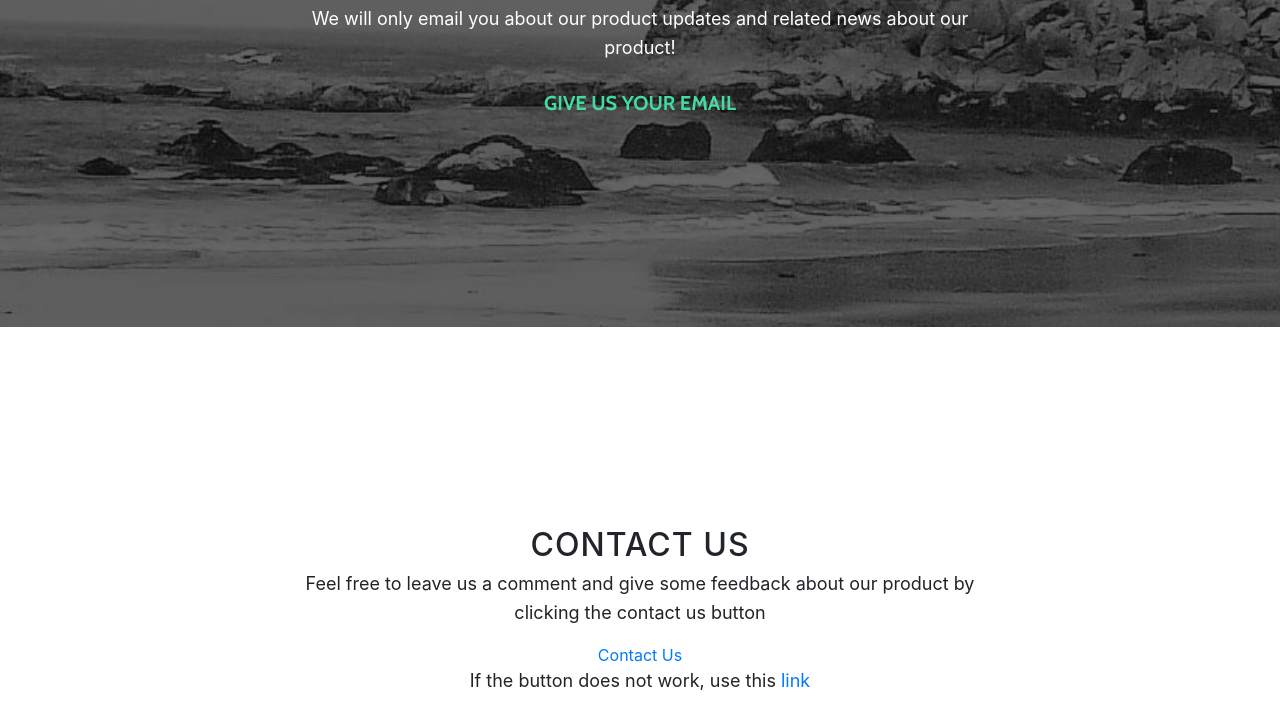
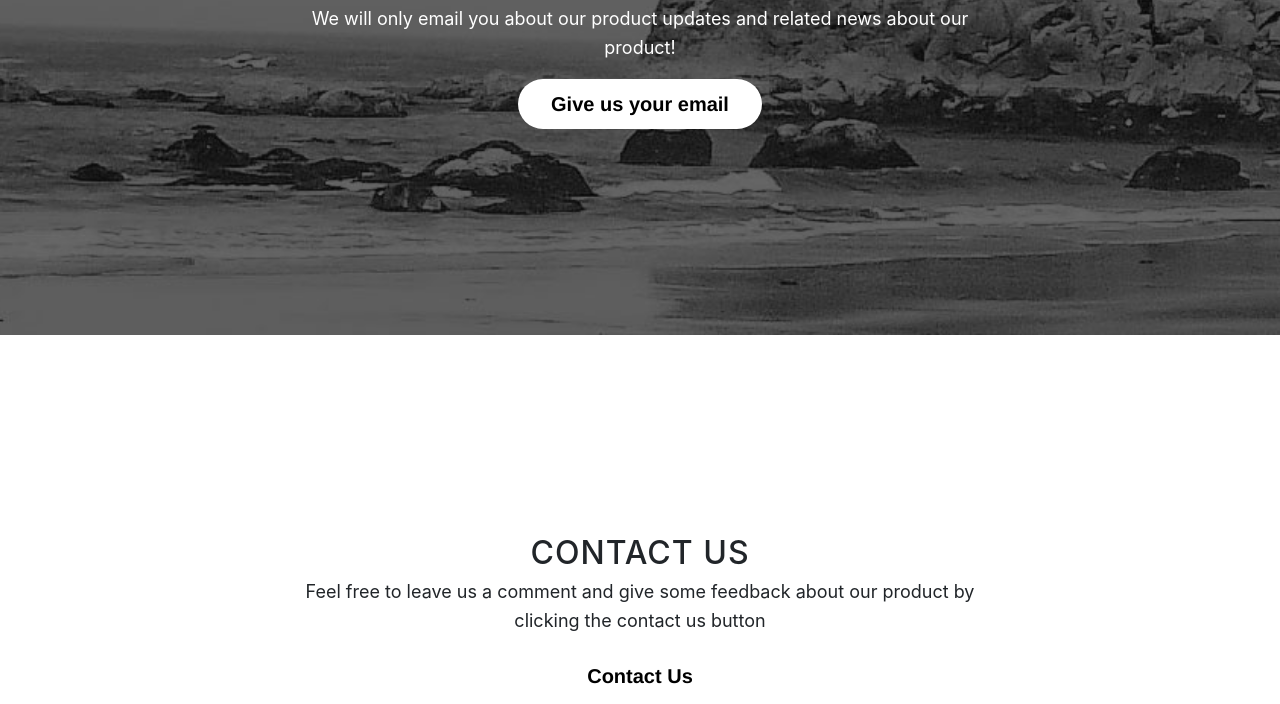
Before and after one commit to francisyzy/RetroSmarter, a website with bundled scripts: page docs/index.html in a window 1280 px wide. Shown: the part 1851-2555 px from the top of the page. Built offline with nearby package versions, Linux system fonts and the light colour scheme; a script that the page names is missing.

Commit message:
Update Buttons

```diff
--- a/docs/index.html
+++ b/docs/index.html
@@ -87,7 +87,7 @@
         <div class="col-lg-8 mx-auto">
           <h2>Be the first to get updates about our product!</h2>
           <p>We will only email you about our product updates and related news about our product!</p>
-          <a data-mode="popup" href="https://francisyzy.typeform.com/to/VvrdYL" class="btn btn-default btn-lg"target="_blank">Give us your email </a> <script> (function() { var qs,js,q,s,d=document, gi=d.getElementById, ce=d.createElement, gt=d.getElementsByTagName, id="typef_orm_share", b="https://embed.typeform.com/"; if(!gi.call(d,id)){ js=ce.call(d,"script"); js.id=id; js.src=b+"embed.js"; q=gt.call(d,"script")[0]; q.parentNode.insertBefore(js,q) } })() </script>
+          <a class="typeform-share button" href="https://francisyzy.typeform.com/to/VvrdYL" data-mode="popup" style="display:inline-block;text-decoration:none;background-color:#ffffff;color:black;cursor:pointer;font-family:Helvetica,Arial,sans-serif;font-size:20px;line-height:50px;text-align:center;margin:0;height:50px;padding:0px 33px;border-radius:25px;max-width:100%;white-space:nowrap;overflow:hidden;text-overflow:ellipsis;font-weight:bold;-webkit-font-smoothing:antialiased;-moz-osx-font-smoothing:grayscale;" target="_blank">Give us your email </a> <script> (function() { var qs,js,q,s,d=document, gi=d.getElementById, ce=d.createElement, gt=d.getElementsByTagName, id="typef_orm_share", b="https://embed.typeform.com/"; if(!gi.call(d,id)){ js=ce.call(d,"script"); js.id=id; js.src=b+"embed.js"; q=gt.call(d,"script")[0]; q.parentNode.insertBefore(js,q) } })() </script>
         </div>
       </div>
     </section>
@@ -99,8 +99,8 @@
           <div class="col-lg-8 mx-auto">
             <h2>Contact Us</h2>
             <p>Feel free to leave us a comment and give some feedback about our product by clicking the contact us button</p>
-              <a class="typeform-share button" href="https://francisyzy.typeform.com/to/SzoBcP" data-mode="popup" class="btn btn-default btn-lg" target="_blank">Contact Us </a> <script> (function() { var qs,js,q,s,d=document, gi=d.getElementById, ce=d.createElement, gt=d.getElementsByTagName, id="typef_orm_share", b="https://embed.typeform.com/"; if(!gi.call(d,id)){ js=ce.call(d,"script"); js.id=id; js.src=b+"embed.js"; q=gt.call(d,"script")[0]; q.parentNode.insertBefore(js,q) } })() </script>
-              <p>If the button does not work, use this <a href="https://francisyzy.typeform.com/to/SzoBcP">link</a></p>
+            <a class="typeform-share button" href="https://francisyzy.typeform.com/to/SzoBcP" data-mode="popup" style="display:inline-block;text-decoration:none;background-color:#ffffff;color:black;cursor:pointer;font-family:Helvetica,Arial,sans-serif;font-size:20px;line-height:50px;text-align:center;margin:0;height:50px;padding:0px 33px;border-radius:25px;max-width:100%;white-space:nowrap;overflow:hidden;text-overflow:ellipsis;font-weight:bold;-webkit-font-smoothing:antialiased;-moz-osx-font-smoothing:grayscale;" target="_blank">Contact Us </a> <script> (function() { var qs,js,q,s,d=document, gi=d.getElementById, ce=d.createElement, gt=d.getElementsByTagName, id="typef_orm_share", b="https://embed.typeform.com/"; if(!gi.call(d,id)){ js=ce.call(d,"script"); js.id=id; js.src=b+"embed.js"; q=gt.call(d,"script")[0]; q.parentNode.insertBefore(js,q) } })() </script>
+            <p>If the button does not work, use this <a href="https://francisyzy.typeform.com/to/SzoBcP">link</a></p>
             <ul class="list-inline banner-social-buttons">
               <li class="list-inline-item">
                 <a href="https://twitter.com/SBootstrap" class="btn btn-default btn-lg">
```
